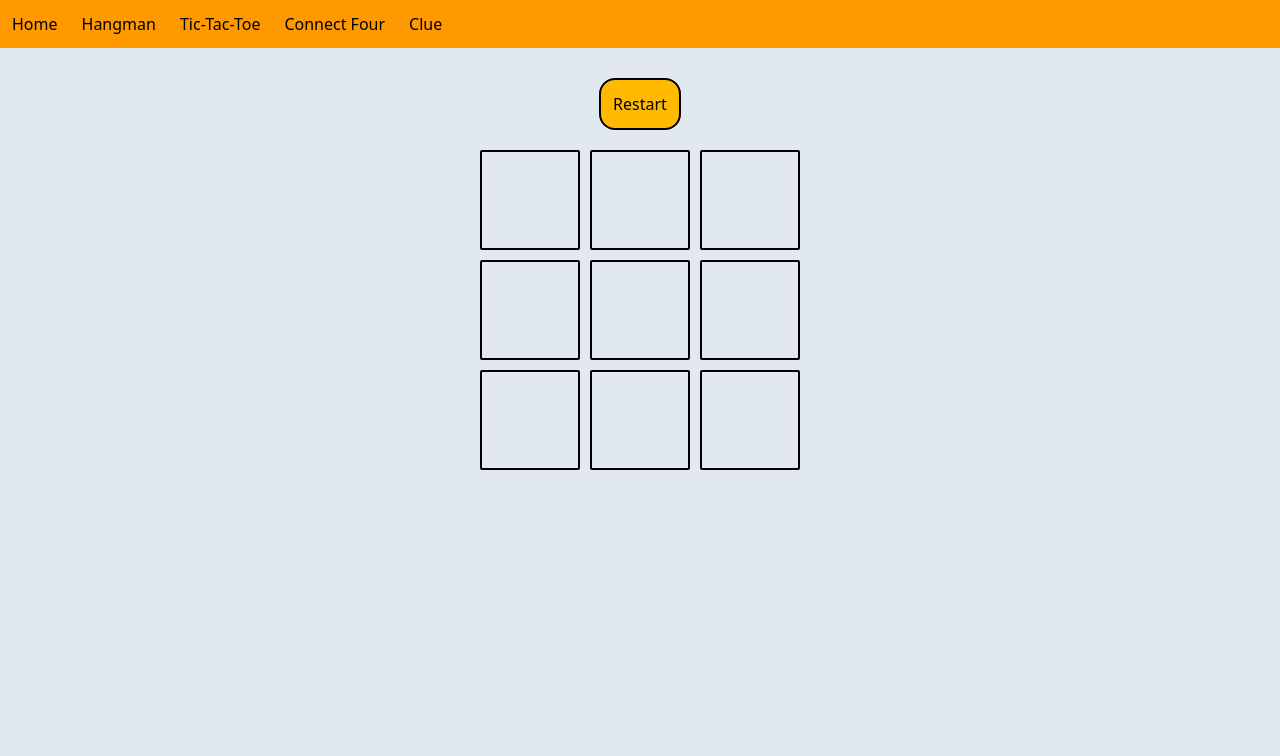
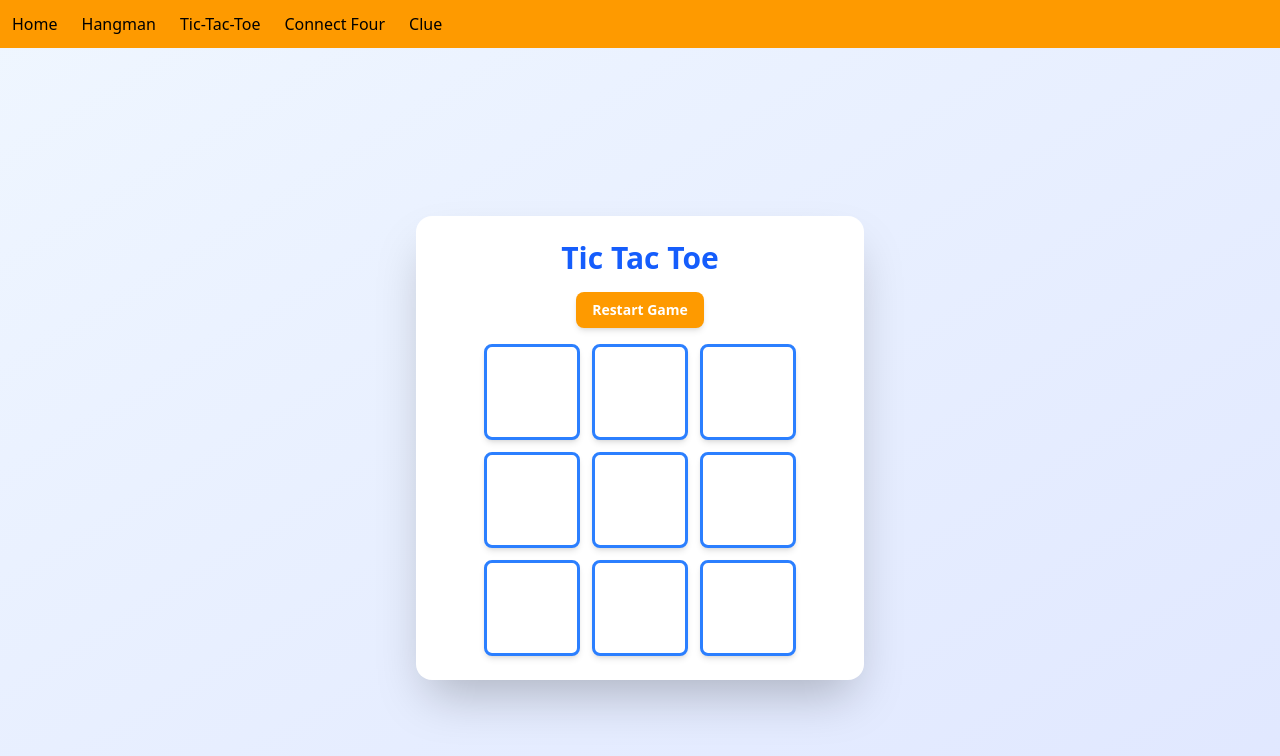
Before and after one commit to JamesDiStef/board-games, a React (Vite) app: page /ticTacToe in a window 1280 px wide. Shown: the top 756 px of the page. Built offline with nearby package versions, Linux system fonts and the light colour scheme; no server answers.

Commit message:
tic tac toe styling changes

```diff
--- a/src/tickTackToe/Square.tsx
+++ b/src/tickTackToe/Square.tsx
@@ -7,20 +7,21 @@ interface Props {
 const Square = ({ num, value, handleClick }: Props) => {
   return (
     <div style={{ display: "flex", justifyContent: "center" }}>
-      <button
-        onClick={() => handleClick(num)}
-        style={{
-          height: "100px",
-          width: "200px",
-          border: "2px solid black",
-          borderRadius: "2px",
-          fontSize: "36px",
-        }}
-      >
-        {value}
-      </button>
+    <button
+      onClick={() => handleClick(num)}
+      disabled={value !== ""}
+      className={`
+        w-20 h-20 md:w-24 md:h-24 font-bold text-2xl md:text-3xl rounded-lg
+        transition-all duration-200 shadow-md flex items-center justify-center
+        ${value === ""
+          ? 'bg-white border-3 border-blue-500 hover:bg-blue-50 active:bg-blue-100 cursor-pointer hover:shadow-lg'
+          : 'bg-gradient-to-br from-blue-400 to-blue-600 text-white border-3 border-blue-700 cursor-not-allowed'
+        }
+      `}
+    >
+      {value}
+    </button>
     </div>
   );
 };
-
 export default Square;
--- a/src/tickTackToe/TickTackToeBoard.tsx
+++ b/src/tickTackToe/TickTackToeBoard.tsx
@@ -1,5 +1,4 @@
 import { useEffect } from "react";
-import Square from "../tickTackToe/Square";
 import confetti from "canvas-confetti";
 import { useDispatch, useSelector } from "react-redux";
 import {
@@ -9,7 +8,7 @@ import {
   setBoardUpdate,
   setUpGame,
 } from "./ticTacSlice";
-
+import Square from "./Square";
 interface Square {
   num: number;
   value: string;
@@ -159,31 +158,31 @@ const Board = () => {
   }, [board]);
 
   return (
-    <div
-      style={{
-        marginTop: "30px",
-        display: "flex",
-        flexDirection: "column",
-        justifyContent: "center",
-        alignItems: "center",
-      }}
+  <div className="min-h-screen w-full flex flex-col justify-center items-center px-4 bg-gradient-to-br from-blue-50 to-indigo-100 overflow-hidden">
+
+    {/* GAME OVER BANNER ABOVE EVERYTHING */}
+    {gameOver && (
+      <div className="mb-4 bg-gradient-to-r from-yellow-400 to-yellow-500 text-black font-bold text-center rounded-lg py-3 px-6 text-lg shadow-md">
+        🎉 Game Over! 🎉
+      </div>
+    )}
+
+    <div className="bg-white rounded-2xl shadow-2xl p-6 max-w-md w-full flex flex-col overflow-hidden">
+      <h1 className="text-3xl font-bold text-center mb-4 text-blue-600 flex-shrink-0">
+        Tic Tac Toe
+      </h1>
+
+      <div className="flex justify-center mb-4">
+        <button
+          onClick={handleRestart}
+          className="bg-amber-500 hover:bg-amber-600 text-white font-bold rounded-lg py-2 px-4 transition-all duration-200 shadow-md hover:shadow-lg text-sm"
         >
-      <button
-        className="border-2 bg-amber-400 rounded-2xl mb-[20px] p-3"
-        onClick={handleRestart}
-      >
-        Restart
+          Restart Game
         </button>
-      {gameOver && <p>Game over!!!!</p>}
+      </div>
 
-      <div
-        style={{
-          display: "grid",
-          gridTemplateColumns: "repeat(3, 100px)",
-          rowGap: "10px",
-          columnGap: "10px",
-        }}
-      >
+      <div className="flex items-center justify-center flex-1">
+        <div className="grid grid-cols-3 gap-3">
           {board.map((s: Square) => (
             <Square
               key={s.num}
@@ -194,7 +193,10 @@ const Board = () => {
           ))}
         </div>
       </div>
+    </div>
+  </div>
 );
+
 };
 
 export default Board;
```
Lines whose indentation alone changed are shown as unchanged.
